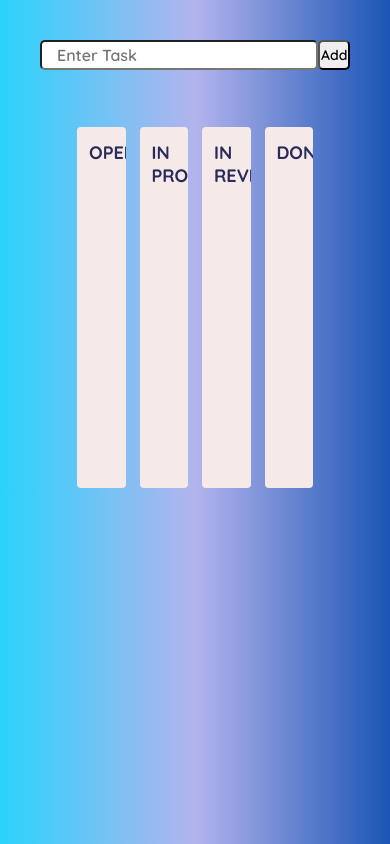
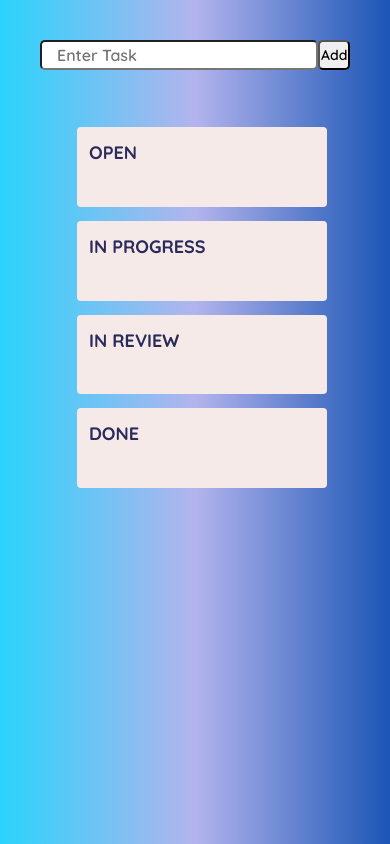
Before and after one commit to arpitdhinwa/Task-manager, a plain HTML site: page index.html in a window 390 px wide. Drawn offline with Linux system fonts and the light colour scheme.

Commit message:
Update styles.css

```diff
--- a/styles.css
+++ b/styles.css
@@ -206,3 +206,31 @@ justify-content: center;
     font-size: 14px;
     padding-left: 17px;
 }
+@media only screen and (max-width: 600px) {
+    .container{
+        flex-direction: column;
+    }
+    #open{
+        width: 250px;
+        height: 400px;
+        margin: center;
+
+    }
+    #in-progress{
+        width: 250px;
+        height: 400px;
+        margin: center;
+
+    }
+    #in-review{
+        width: 250px;
+        height: 400px;
+        margin: center;
+    }
+    #done{
+        width: 250px;
+        height: 400px;
+        margin: center;
+    }
+
+  }
```
